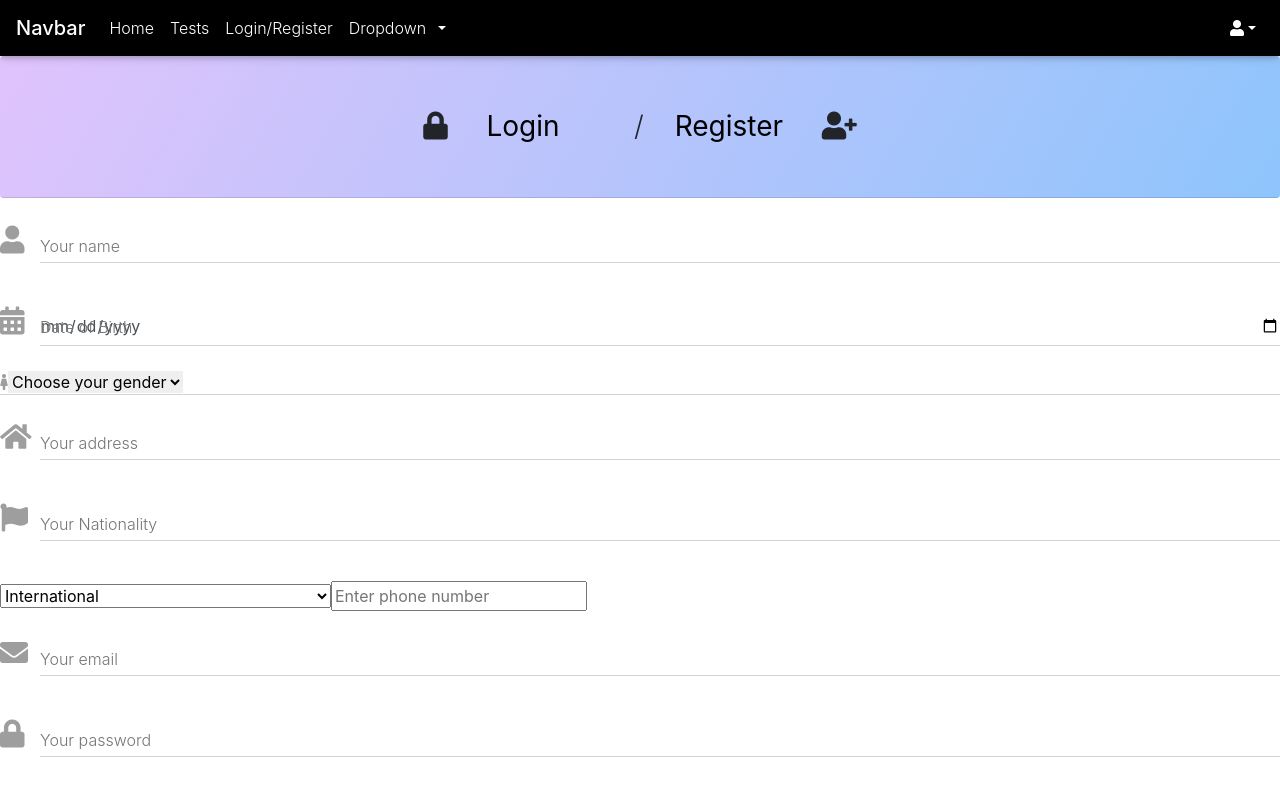
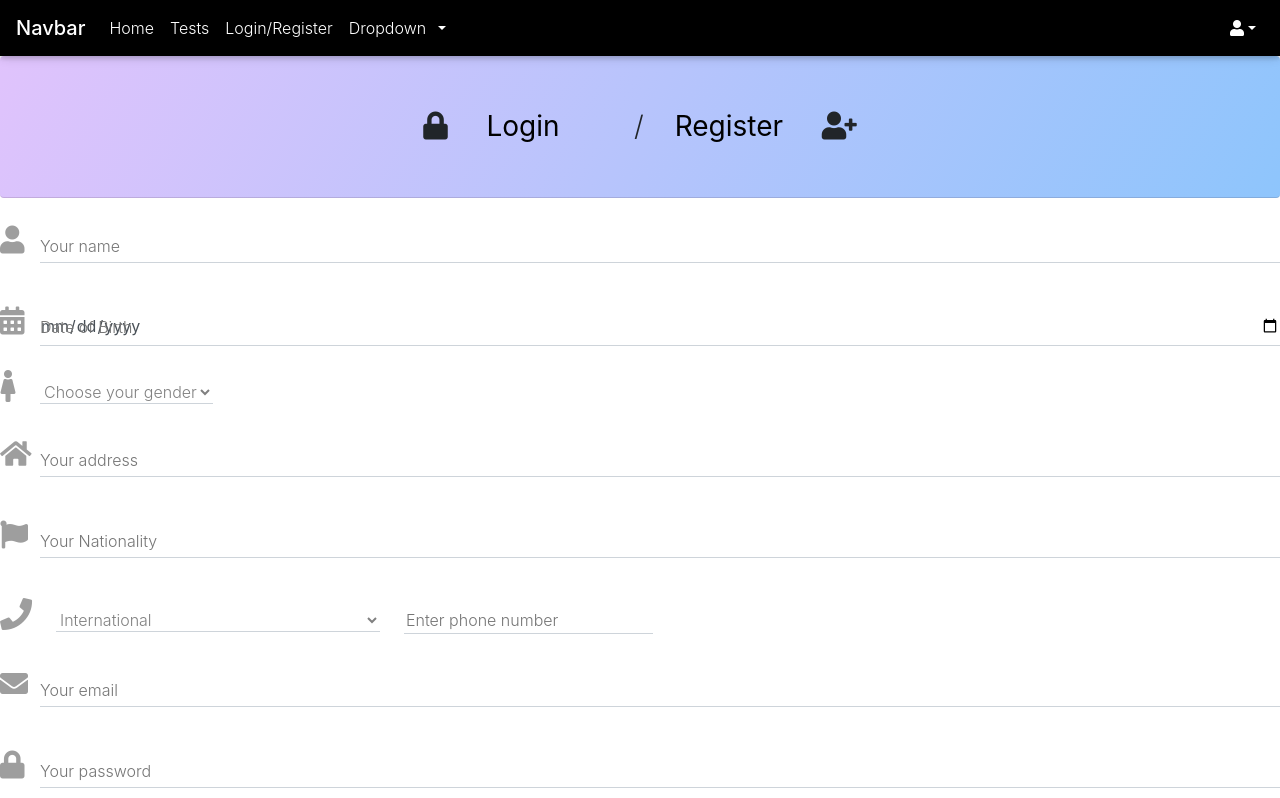
Before and after one commit to aakankasha028/majorFrontend, a React (Create React App) app: page /login-register in a window 1280 px wide. Shown: the top 798 px of the page. Built offline with nearby package versions, Linux system fonts and the light colour scheme.

Commit message:
register improved

```diff
--- a/src/components/Home.js
+++ b/src/components/Home.js
@@ -13,6 +13,8 @@ class Home extends Component {
                             </br>
                             How you doin'?
                         </p>
+
+                        <button className="btn-grad deep-blue-gradient"><Link className="linkS" to={'login-register'}>Get Started</Link></button>
                     </div>
                 </div>
                 <h1>
@@ -33,7 +35,6 @@ class Home extends Component {
                 <p>
                     Contrary to popular belief, Lorem Ipsum is not simply random text. It has roots in a piece of classical Latin literature from 45 BC, making it over 2000 years old. Richard McClintock, a Latin professor at Hampden-Sydney College in Virginia, looked up one of the more obscure Latin words, consectetur, from a Lorem Ipsum passage, and going through the cites of the word in classical literature, discovered the undoubtable source. Lorem Ipsum comes from sections 1.10.32 and 1.10.33 of "de Finibus Bonorum et Malorum" (The Extremes of Good and Evil) by Cicero, written in 45 BC. This book is a treatise on the theory of ethics, very popular during the Renaissance. The first line of Lorem Ipsum, "Lorem ipsum dolor sit amet..", comes from a line in section 1.10.32.
                 </p>
-                <button><Link to={'login-register'}>Get Started</Link></button>
             </div>
         );
     }
--- a/src/components/LoginRegister.js
+++ b/src/components/LoginRegister.js
@@ -57,7 +57,7 @@ class LoginRegister extends Component {
 		if (this.state.userDetails.password !== this.state.userDetails.confirmPassword) {
 			str += "Password and Confirm Password don't match!!\n";
 		}
-		// console.log(formatPhoneNumber(this.state.userDetails['phone']));
+		console.log(formatPhoneNumber(this.state.userDetails['phone']));
 		if(formatPhoneNumber(this.state.userDetails['phone']).length !== 10) {
 			str += 'Invalid phone number!!';
 		}
@@ -100,15 +100,13 @@ class LoginRegister extends Component {
                         type="date"
                         required
                     />
-                    <div className="genderborder">
-                        <MDBIcon icon="female"/>
-                    <select className="ss" aria-required="true" id = "gender" onChange={(e) => this.handleRegisterDetails(e, "gender")}>
+                        <MDBIcon icon="female" className="fa-2x prefix"/>
+                    <select className="ss genderborder" aria-required="true" id = "gender" onChange={(e) => this.handleRegisterDetails(e, "gender")}>
                         <option value="" disabled selected>Choose your gender</option>
                         <option value="1">Male</option>
                         <option value="2">Female</option>
                         <option value="3">Prefer not to tell</option>
                     </select>
-                    </div>
                     <MDBInput
                         label="Your address"
                         icon="home"
@@ -133,7 +131,8 @@ class LoginRegister extends Component {
                         onChange={(e) => this.handleRegisterDetails(e, "nationality")}
                         required
                     />
-                    <select
+                    <MDBIcon icon="phone" className="fa-2x prefix"/>
+                    <select className="genderborder"
 						onChange={(e) => this.handleRegisterDetails(e, "country")}>
 						<option value="">
 						{en['ZZ']}
@@ -144,7 +143,7 @@ class LoginRegister extends Component {
 						</option>
 						))}
 					</select>
-                    <Input
+                    <Input className="genderborder"
                     	country={this.state.userDetails['country']}
                     	international
                     	value={this.state.userDetails['phone']}
--- a/src/styles/Home.css
+++ b/src/styles/Home.css
@@ -9,9 +9,8 @@
 
 .transbox {
     margin: 15%;
-    background-color: #ffffff;
+    background: rgba(253, 254, 254, 0.5);
     border: 1px solid black;
-    opacity: 0.6;
     filter: alpha(opacity=60); /* For IE8 and earlier */
 }
 
@@ -20,3 +19,27 @@
     font-weight: bold;
     color: #000000;
 }
+
+.btn-grad {
+    background-image: linear-gradient(to right, black, maroon);
+    color: white;
+    border: 0px;
+    margin:2%;
+    padding:1%;
+}
+
+.btn-grad:hover {
+    background-image: linear-gradient(to right, darkgreen, black);
+    color: deeppink;
+    border: 0px;
+    margin:2%;
+    padding:1%;
+}
+
+.linkS{
+    color: white;
+}
+
+.linkS:hover{
+    color: yellowgreen;
+}
--- a/src/styles/LoginRegister.css
+++ b/src/styles/LoginRegister.css
@@ -9,14 +9,24 @@
 }
 
 .genderborder{
-    box-sizing: content-box;
+    box-sizing: border-box;
     background-color: transparent;
     border: none;
     border-bottom: 1px solid #ced4da;
     border-radius: 0;
     outline: none;
     box-shadow: none;
-    transition: border-color 0.15s
+    color: grey;
+    transition: border-color 0.15s;
+    font-size: 1rem;
+    display: inline-block;
+    margin-bottom: .5rem;
+    line-height: 1.5;
+    margin-left: 1.5rem;
+    font-weight: 300;
+    text-align: left!important;
+    font-family: -apple-system, BlinkMacSystemFont, "Segoe UI", "Roboto", "Oxygen", "Ubuntu", "Cantarell", "Fira Sans", "Droid Sans", "Helvetica Neue", sans-serif;
+    -webkit-font-smoothing: antialiased;
 }
 
 
```
Also changed, not shown: 1 other file (tests, documents, lock files or other folders).
